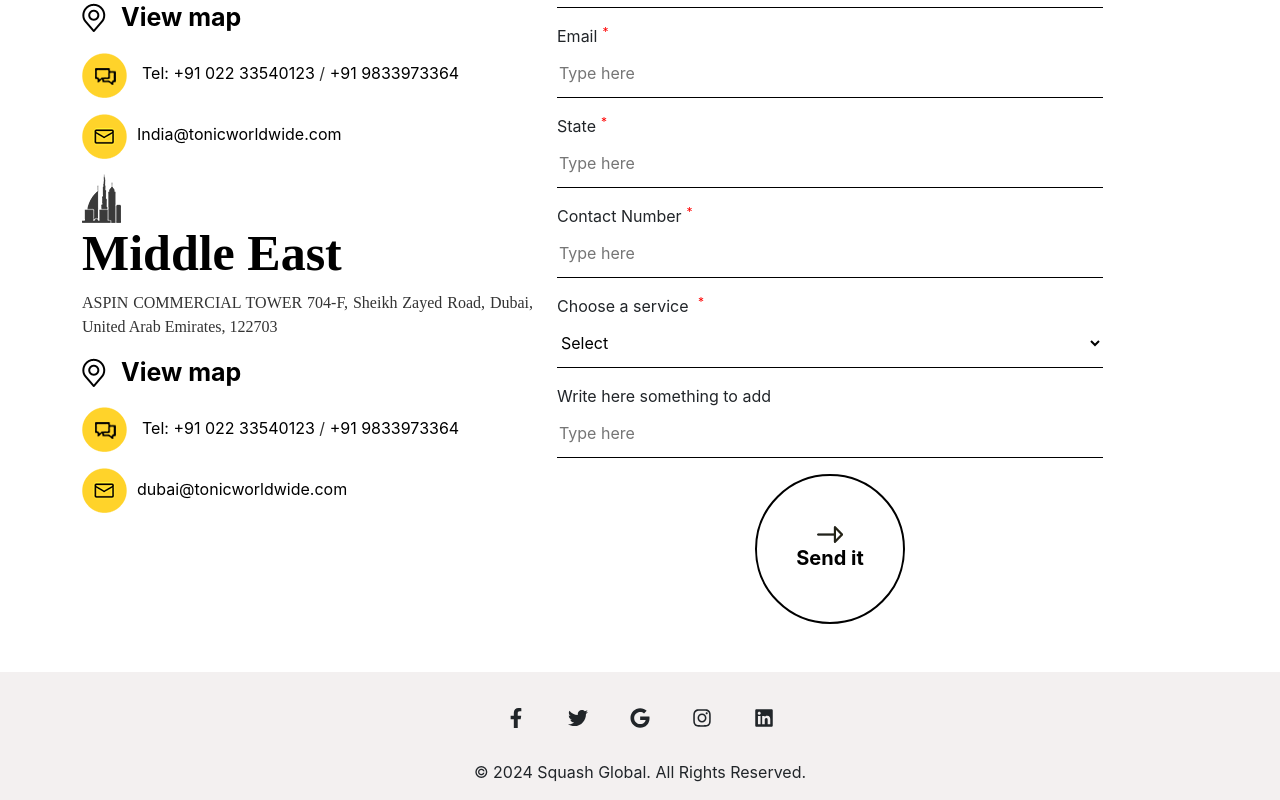
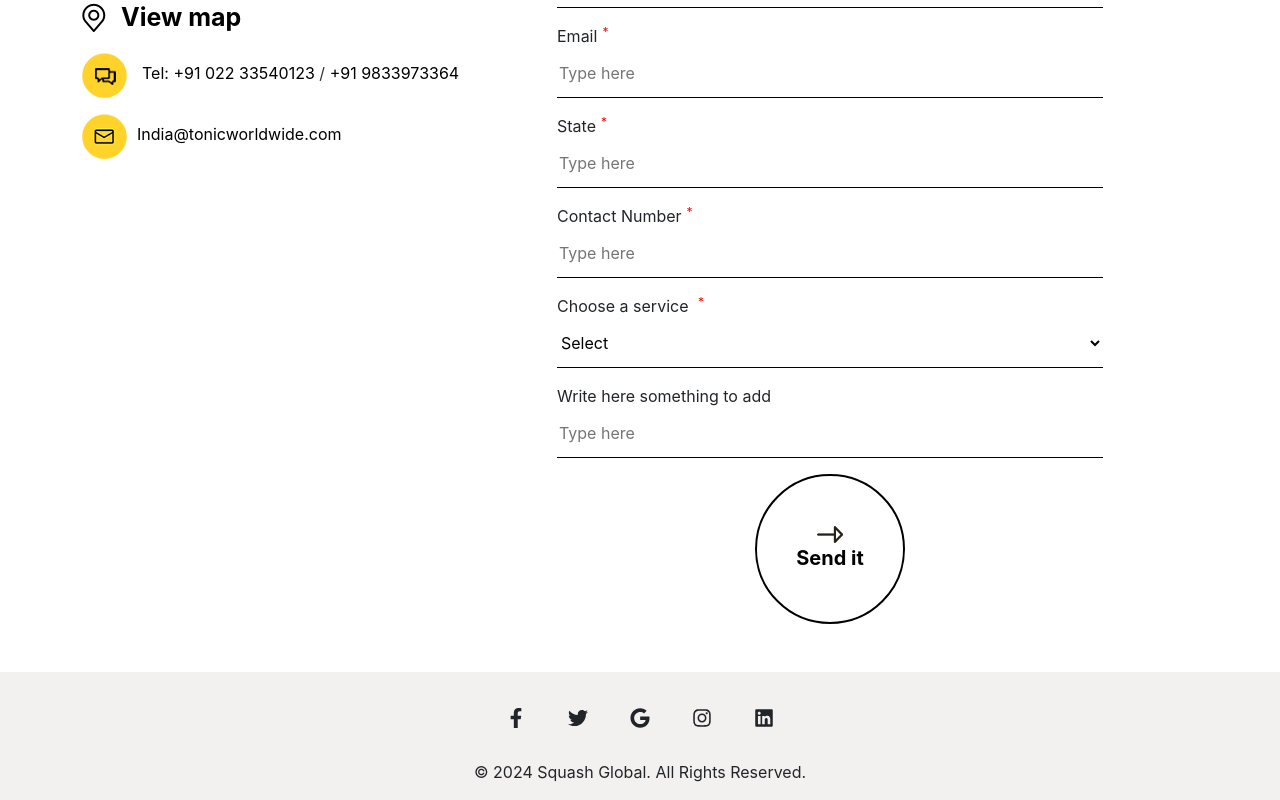
Before and after one commit to VishK98/Squash-Global, a React (Create React App) app: page /contact in a window 1280 px wide. Shown: the part 955-1755 px from the top of the page. Built offline with nearby package versions, Linux system fonts and the light colour scheme.

Commit message:
Dubai Location Deleted

```diff
--- a/src/components/Contact/Contact.js
+++ b/src/components/Contact/Contact.js
@@ -136,40 +136,6 @@ function Contact() {
                     href="mailto:india@tonicworldwide.com"
                   >
                     India@tonicworldwide.com
-                  </a>
-                </span>
-              </p>
-              <div className="hidden">
-                <img src={uae} className="head-icon" alt="india" />
-                <h2 className="india-text"> Middle East</h2>
-              </div>
-              <div className="address">
-                <p>
-                  ASPIN COMMERCIAL TOWER 704-F, Sheikh Zayed Road, Dubai,
-                  United Arab Emirates, 122703
-                </p>
-              </div>
-              <a
-                href="https://g.page/tonicworldwide?share"
-                target="_blank"
-                rel="noopener noreferrer"
-                className="view-map-text"
-              >
-                <img src={mapIcon} alt="map pin" />
-                <span style={{ marginLeft: "15px" }}>View map</span>
-              </a>{" "}
-              <p className="phone mt-3">
-                <img src={message} alt="message icon" />
-                <span style={{ marginLeft: "15px" }}>
-                  <a style={{ textDecoration: "none", color: "#000" }} href="tel:+9102233540123">Tel: +91 022 33540123</a> /{" "}
-                  <a style={{ textDecoration: "none", color: "#000" }} href="tel:+919833973364">+91 9833973364</a>
-                </span>
-              </p>
-              <p className="email mt-3">
-                <img src={email} alt="email icon" />
-                <span style={{ marginLeft: "10px" }}>
-                  <a style={{ textDecoration: "none", color: "#000" }} href="mailto:india@tonicworldwide.com">
-                    dubai@tonicworldwide.com
                   </a>
                 </span>
               </p>
--- a/src/components/NavBar/NavBar.js
+++ b/src/components/NavBar/NavBar.js
@@ -1,6 +1,6 @@
 import React, { useEffect, useState, useRef } from "react";
 import logo from "../../assets/images/logo.png";
-// import logo from "../../assets/images/logo-squash.png";
+//import logo from "../../assets/images/logo-squash.png";
 import "./NavBar.css";
 import { Link, useLocation } from "react-router-dom";
 import squashVideo from "../../assets/squash.mp4";
```
